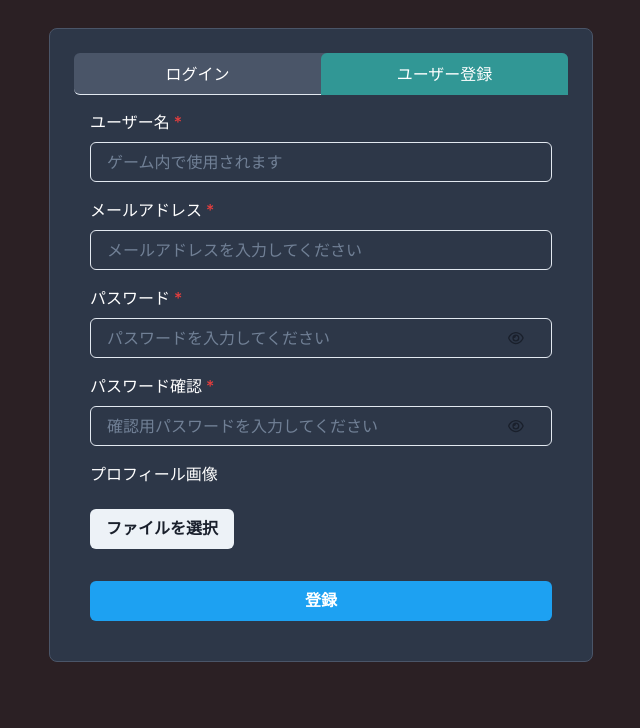
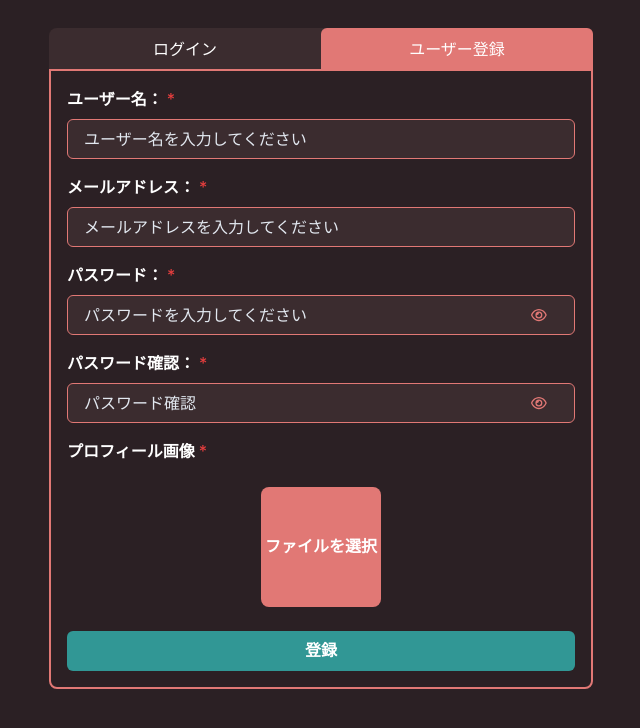
Before and after one commit to ukyo1114/werewolf, a React (Create React App) app in the folder client/: page / in a window 1280 px wide. Both pictures are taken after a click on the tab "ユーザー登録". Shown: the top 728 px of the page, without its empty margins (319-959 px from the left). Built offline with nearby package versions, Linux system fonts and the light colour scheme.

Commit message:
ホームリファクタリング後

```diff
--- a/client/src/components/home/Auth.js
+++ b/client/src/components/home/Auth.js
@@ -11,49 +11,42 @@ import Login from "./Login";
 import Signup from "./Signup";
 
 const Auth = () => {
-  const boxBg = useColorModeValue("gray.700", "gray.800");
-  const boxBorderColor = useColorModeValue("gray.600", "gray.700");
-  const tabBg = useColorModeValue("gray.600", "gray.700");
-  const tabSelectedBg = useColorModeValue("teal.500", "teal.600");
-  const tabSelectedColor = useColorModeValue("white", "white");
-
   return (
-    <Box
-      bg={boxBg}
-      w="100%"
-      p={6}
-      borderRadius="lg"
-      borderWidth="1px"
-      borderColor={boxBorderColor}
-    >
+    <Box w="100%">
       <Tabs variant="enclosed" colorScheme="teal">
-        <TabList bg={tabBg} borderRadius="md">
+        <TabList bg="#3B2C2F" borderTopRadius="lg">
         <Tab
           w="50%"
-          _selected={{
-            bg: tabSelectedBg,
-            color: tabSelectedColor,
+          _selected={{ bg: "#E17875" }}
+          _hover={{
+            ":not([aria-selected='true'])": { bg: "#907D81" },
           }}
-          _hover={{ bg: "gray.500" }}
         >
           ログイン
         </Tab>
         <Tab
           w="50%"
-          _selected={{
-            bg: tabSelectedBg,
-            color: tabSelectedColor,
+          _selected={{ bg: "#E17875" }}
+          _hover={{
+            ":not([aria-selected='true'])": { bg: "#907D81" },
           }}
-          _hover={{ bg: "gray.500" }}
         >
           ユーザー登録
         </Tab>
         </TabList>
         <TabPanels>
-          <TabPanel>
+          <TabPanel
+            borderBottomRadius="lg"
+            borderWidth={2}
+            borderColor="#E17875"
+          >
             <Login />
           </TabPanel>
-          <TabPanel>
+          <TabPanel
+            borderBottomRadius="lg"
+            borderWidth={2}
+            borderColor="#E17875"
+          >
             <Signup />
           </TabPanel>
         </TabPanels>
--- a/client/src/components/home/Login.js
+++ b/client/src/components/home/Login.js
@@ -40,10 +40,14 @@ const Login = () => {
       actions.setSubmitting(false);
       navigate("/chats");
     } catch (error) {
+      handleError(error);
+      actions.setSubmitting(false);
+    }
+  };
+
+  function handleError(error) {
     const errorMessage = error?.response?.data?.error || errors.LOGIN_FAILED;
     showToast(errorMessage, "error");
-      actions.setSubmitting(false);
-    }
   };
 
   return (
@@ -54,16 +58,22 @@ const Login = () => {
     >
       {(formik) => (
         <Form>
-          <VStack spacing={4} align="stretch">
-            <FormControl id="loginEmail" isRequired>
-              <FormLabel>メールアドレス</FormLabel>
-              <Field
-                as={Input}
-                name="email"
+          <VStack align="stretch">
+            <FormControl id="loginEmail" isRequired mb={2}>
+              <FormLabel><strong>メールアドレス：</strong></FormLabel>
+              <Field name="email">
+                {({ field }) => (
+                  <Input
+                    {...field}
                     type="email"
                     placeholder="メールアドレスを入力してください"
                     autoComplete="email"
+                    bg="#3B2C2F"
+                    borderColor="#E17875"
+                    _placeholder={{ color: "gray.200" }}
                   />
+                )}
+              </Field>
               <ErrorMessage
                 name="email"
                 component="div"
@@ -71,15 +81,21 @@ const Login = () => {
               />
             </FormControl>
 
-            <FormControl id="loginPassword" isRequired>
-              <FormLabel>パスワード</FormLabel>
+            <FormControl id="loginPassword" isRequired mb={2}>
+              <FormLabel><strong>パスワード：</strong></FormLabel>
               <InputGroup>
-                <Field
-                  as={Input}
-                  name="password"
+                <Field name="password">
+                  {({ field }) => (
+                    <Input
+                      {...field}
                       type={pshow ? "text" : "password"}
                       placeholder="パスワードを入力してください"
+                      bg="#3B2C2F"
+                      borderColor="#E17875"
+                      _placeholder={{ color: "gray.200" }}
                     />
+                  )}
+                </Field>
                 <InputRightElement width="4.5rem">
                   <Button
                     h="1.75rem"
@@ -88,7 +104,10 @@ const Login = () => {
                     variant="ghost"
                     aria-label={pshow ? "パスワードを隠す" : "パスワードを表示"}
                   >
-                    <FontAwesomeIcon icon={pshow ? faEyeSlash : faEye} />
+                    <FontAwesomeIcon
+                      icon={pshow ? faEyeSlash : faEye}
+                      style={{ color: "#E17875" }}
+                    />
                   </Button>
                 </InputRightElement>
               </InputGroup>
@@ -98,8 +117,9 @@ const Login = () => {
                 style={{ color: "red", fontSize: "smaller" }}
               />
             </FormControl>
+
             <Button
-              colorScheme="twitter"
+              colorScheme="teal"
               width="100%"
               mt={4}
               type="submit"
--- a/client/src/components/home/Signup.js
+++ b/client/src/components/home/Signup.js
@@ -14,11 +14,12 @@ import { FontAwesomeIcon } from "@fortawesome/react-fontawesome";
 import { faEye, faEyeSlash } from "@fortawesome/free-regular-svg-icons";
 import { useNavigate } from "react-router-dom";
 import axios from "axios";
-import ImageCropperModal from "../miscellaneous/ImageCropperModal";
+import ImageCropper from "../miscellaneous/ImageCropper";
 import useNotification from "../../hooks/notification";
 import { errors, messages } from "../../messages";
 import { Formik, Form, Field, ErrorMessage } from "formik";
 import { signupValidationSchema, signupInitialValues } from "./validationSchema";
+import ModalTemplete from "../miscellaneous/ModalTemplete";
 
 const Signup = () => {
   const [pshow, setPShow] = useState(false);
@@ -28,7 +29,7 @@ const Signup = () => {
   const showToast = useNotification();
   const inputRef = useRef();
   const navigate = useNavigate();
-  const { isOpen, onOpen, onClose } = useDisclosure();
+  const imageCropper = useDisclosure();
 
   const handleSignUp = async (values, actions) => {
     if (!pic) {
@@ -50,7 +51,7 @@ const Signup = () => {
       actions.setSubmitting(false);
       navigate("/chats");
     } catch (error) {
-      showToast(error?.response?.data?.error, "error");
+      handleError(error);
       actions.setSubmitting(false);
     }
   };
@@ -70,11 +71,16 @@ const Signup = () => {
 
     reader.onload = (e) => {
       setImgSrc(e.target.result);
-      onOpen();
+      imageCropper.onOpen();
     };
 
     reader.readAsDataURL(pics);
     inputRef.current.value = "";
+  };
+
+  function handleError(error) {
+    const errorMessage = error?.response?.data?.error || errors.SIGNUP_FAILED;
+    showToast(errorMessage, "error");
   };
 
   return (
@@ -85,15 +91,21 @@ const Signup = () => {
     >
       {(formik) => (
         <Form>
-          <VStack spacing={4} align="stretch">
-            <FormControl id="name" isRequired>
-              <FormLabel>ユーザー名</FormLabel>
-              <Field
-                as={Input}
-                name="name"
-                placeholder="ゲーム内で使用されます"
+          <VStack align="stretch">
+            <FormControl id="name" isRequired mb={2}>
+              <FormLabel><strong>ユーザー名：</strong></FormLabel>
+              <Field name="name">
+                {({ field }) => (
+                  <Input
+                    {...field}
+                    placeholder="ユーザー名を入力してください"
                     autoComplete="off"
+                    bg="#3B2C2F"
+                    borderColor="#E17875"
+                    _placeholder={{ color: "gray.200" }}
                   />
+                )}
+              </Field>
               <ErrorMessage
                 name="name"
                 component="div"
@@ -101,15 +113,21 @@ const Signup = () => {
               />
             </FormControl>
 
-            <FormControl id="signupEmail" isRequired>
-              <FormLabel>メールアドレス</FormLabel>
-              <Field
-                as={Input}
-                name="email"
+            <FormControl id="signupEmail" isRequired mb={2}>
+            <FormLabel><strong>メールアドレス：</strong></FormLabel>
+              <Field name="email">
+                {({ field }) => (
+                  <Input
+                    {...field}
                     type="email"
                     placeholder="メールアドレスを入力してください"
                     autoComplete="email"
+                    bg="#3B2C2F"
+                    borderColor="#E17875"
+                    _placeholder={{ color: "gray.200" }}
                   />
+                )}
+              </Field>
               <ErrorMessage
                 name="email"
                 component="div"
@@ -117,15 +135,22 @@ const Signup = () => {
               />
             </FormControl>
 
-            <FormControl id="signupPassword" isRequired>
-              <FormLabel>パスワード</FormLabel>
+            <FormControl id="signupPassword" isRequired mb={2}>
+            <FormLabel><strong>パスワード：</strong></FormLabel>
               <InputGroup>
-                <Field
-                  as={Input}
-                  name="password"
+                <Field name="password">
+                  {({ field }) => (
+                    <Input
+                      {...field}
                       type={pshow ? "text" : "password"}
                       placeholder="パスワードを入力してください"
+                      bg="#3B2C2F"
+                      borderColor="#E17875"
+                      _placeholder={{ color: "gray.200" }}
                     />
+                  )}
+                </Field>
+
                 <InputRightElement width="4.5rem">
                   <Button
                     h="1.75rem"
@@ -134,7 +159,10 @@ const Signup = () => {
                     variant="ghost"
                     aria-label={pshow ? "パスワードを隠す" : "パスワードを表示"}
                   >
-                    <FontAwesomeIcon icon={pshow ? faEyeSlash : faEye} />
+                    <FontAwesomeIcon
+                      icon={pshow ? faEyeSlash : faEye}
+                      style={{ color: "#E17875" }}
+                    />
                   </Button>
                 </InputRightElement>
               </InputGroup>
@@ -145,15 +173,22 @@ const Signup = () => {
               />
             </FormControl>
 
-            <FormControl id="confirmPassword" isRequired>
-              <FormLabel>パスワード確認</FormLabel>
+            <FormControl id="confirmPassword" isRequired mb={2}>
+            <FormLabel><strong>パスワード確認：</strong></FormLabel>
               <InputGroup>
-                <Field
-                  as={Input}
-                  name="confirmPassword"
-                  type={cshow ? "text" : "password"}
-                  placeholder="確認用パスワードを入力してください"
+                <Field name="confirmPassword">
+                  {({ field }) => (
+                    <Input
+                      {...field}
+                      type={pshow ? "text" : "password"}
+                      placeholder="パスワード確認"
+                      bg="#3B2C2F"
+                      borderColor="#E17875"
+                      _placeholder={{ color: "gray.200" }}
                     />
+                  )}
+                </Field>
+
                 <InputRightElement width="4.5rem">
                   <Button
                     h="1.75rem"
@@ -162,7 +197,10 @@ const Signup = () => {
                     variant="ghost"
                     aria-label={cshow ? "パスワードを隠す" : "パスワードを表示"}
                   >
-                    <FontAwesomeIcon icon={cshow ? faEyeSlash : faEye} />
+                    <FontAwesomeIcon
+                      icon={cshow ? faEyeSlash : faEye}
+                      style={{ color: "#E17875" }}
+                    />
                   </Button>
                 </InputRightElement>
               </InputGroup>
@@ -173,19 +211,43 @@ const Signup = () => {
               />
             </FormControl>
 
-            <FormControl id="picture">
-              <FormLabel>プロフィール画像</FormLabel>
-              {pic && (
+            <FormControl
+              id="picture"
+              display="flex"
+              flexDirection="column"
+              alignItems="center"
+              isRequired
+            >
+              <FormLabel alignSelf="flex-start">
+                <strong>プロフィール画像</strong>
+              </FormLabel>
+              {pic ? (
                 <Image
+                mt={4}
                   src={pic}
-                  boxSize="30%"
+                  boxSize="120px"
                   borderRadius="lg"
                   objectFit="cover"
                   alt="プロフィール画像"
+                  cursor="pointer"
+                  onClick={() => inputRef.current.click()}
                 />
+              ) : (
+                <Button
+                  mt={4}
+                  width="120px"
+                  height="120px"
+                  borderRadius="lg"
+                  onClick={() => inputRef.current.click()}
+                  cursor="pointer"
+                  color="white"
+                  bg="#E17875"
+                  _hover={{ bg: "#FF6F61" }}
+                >
+                  ファイルを選択
+                </Button>
               )}
-              <Button as="label" style={{ marginTop: 15 }}>
-                ファイルを選択
+
               <Input
                 hidden
                 type="file"
@@ -193,17 +255,22 @@ const Signup = () => {
                 onChange={(e) => postDetails(e.target.files[0])}
                 ref={inputRef}
               />
-              </Button>
-              <ImageCropperModal
-                imgSrc={imgSrc}
-                setPic={setPic}
-                isOpen={isOpen}
-                onClose={onClose}
+
+              <ModalTemplete
+                isOpen={imageCropper.isOpen}
+                onClose={imageCropper.onClose}
+                title={"トリミング"}
+                Contents={ImageCropper}
+                contentsProps={{
+                  imgSrc: imgSrc,
+                  setPic: setPic,
+                  onClose: imageCropper.onClose,
+                }}
               />
             </FormControl>
 
             <Button
-              colorScheme="twitter"
+              colorScheme="teal"
               width="100%"
               mt={4}
               type="submit"
--- a/client/src/components/profile/ProfileSettingsModal.js
+++ b/client/src/components/profile/ProfileSettingsModal.js
@@ -180,6 +180,7 @@ const ProfileSettingsModal = () => {
 
   const handleSubmit = useCallback(async (values, actions) => {
     const { userName, isUserNameChanged } = values;
+    if (!isUserNameChanged && !isPictureChanged) return;
     actions.setSubmitting(true);
     const payload = {};
     if (isUserNameChanged && userName) payload.userName = userName;
--- a/client/src/components/profile/UserSettingsModal.js
+++ b/client/src/components/profile/UserSettingsModal.js
@@ -199,7 +199,7 @@ const UserSettingsModal = () => {
                 />
               </FormControl>
 
-              <FormControl id="currentPassword">
+              <FormControl id="currentPassword" isRequired>
                 <FormLabel><strong>現在のパスワード：</strong></FormLabel>
                 <InputGroup>
                   <Field name="currentPassword">
--- a/client/src/messages.js
+++ b/client/src/messages.js
@@ -14,6 +14,7 @@ export const errors = {
   USER_BLOCKED: "ブロックされています",
   CHANNEL_ENTER_FAILED: "チャンネルへの入室に失敗しました",
   FETCH_CHANNEL_LISET: "チャンネルリストの取得に失敗しました",
+  SIGNUP_FAILED: "ユーザーの作成に失敗しました",
 };
 
 export const messages = {
```
Also changed, not shown: client/src/components/miscellaneous/ImageCropper.js (renamed from client/src/components/miscellaneous/ImageCropperModal.js, +12 -18 lines), 1 other file (tests, documents, lock files or other folders). Lines whose indentation alone changed are shown as unchanged.
